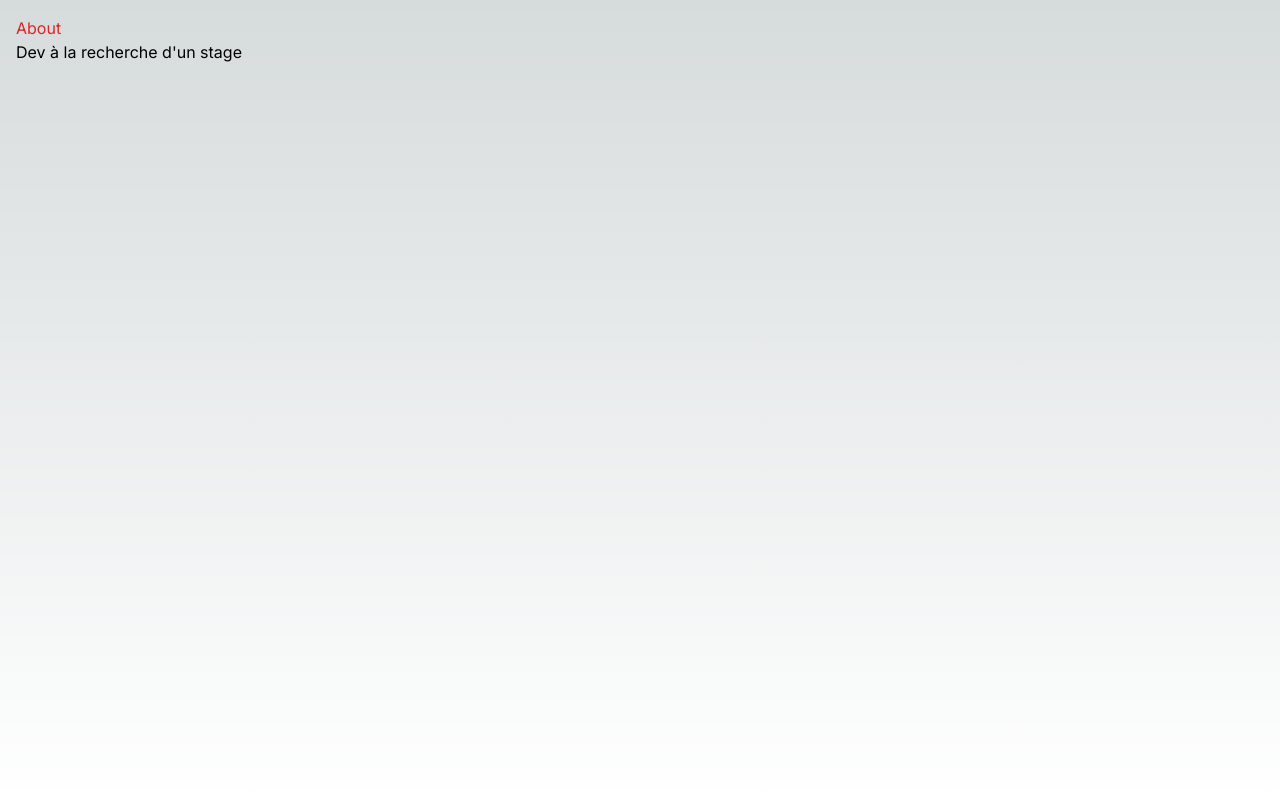
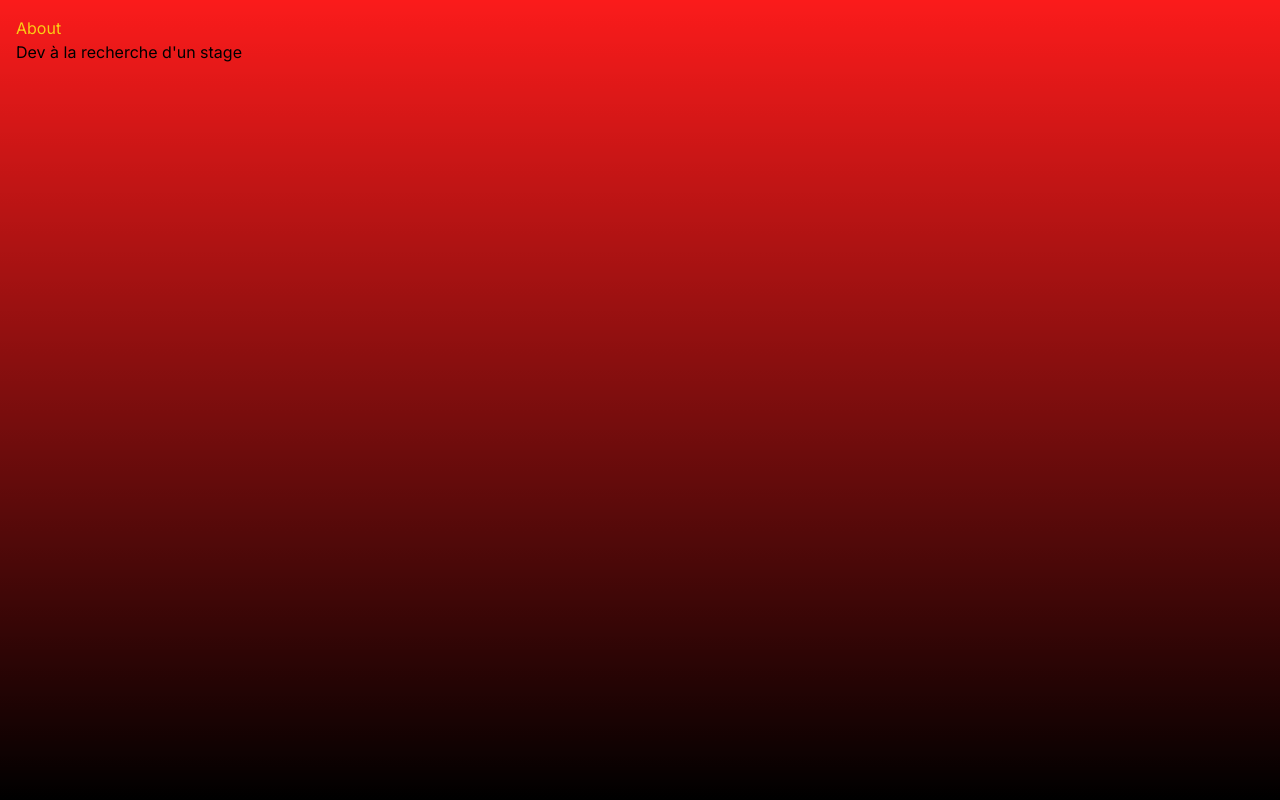
Before and after one commit to MelanieLANGKUSTH6/Pokedex-NextJS, a Next.js app: page /about in a window 1280 px wide. Built offline with nearby package versions, Linux system fonts and the light colour scheme.

Commit message:
page pokemon

```diff
--- a/src/app/about/page.tsx
+++ b/src/app/about/page.tsx
@@ -1,7 +1,7 @@
 export default function About() {
   return (
     <main className="min-h-screen p-4">
-      <h2 className="text-red-600 hover:text-yellow-400">
+      <h2 className="text-yellow-400">
         About
       </h2>
       <p className="">
--- a/src/app/globals.css
+++ b/src/app/globals.css
@@ -4,8 +4,8 @@
 
 :root {
   --foreground-rgb: 0, 0, 0;
-  --background-start-rgb: 214, 219, 220;
-  --background-end-rgb: 255, 255, 255;
+  --background-start-rgb: 251, 27, 27;
+  --background-end-rgb: 0, 0, 0;
 }
 
 @media (prefers-color-scheme: dark) {
--- a/src/app/page.tsx
+++ b/src/app/page.tsx
@@ -19,7 +19,7 @@ export default async function Home() {
       <div className="grid grid-cols-2 md:grid-cols-3 xl:grid-cols-5 gap-2 p-2">
         {
           first10pokemons.map((pokemon) => (
-            <Card pokemon={pokemon} />
+            <Card pokemon={pokemon} key={pokemon.pokedexId} />
           ))
         }
       </div>
--- /dev/null
+++ b/src/app/pokemon/[name]/page.tsx
@@ -0,0 +1,34 @@
+import { Pokemon } from '@/@types/pokemon';
+import Link from 'next/link';
+
+interface SinglePokemonProps {
+  params: {
+    name: string;
+  }
+}
+
+const getPokemonData = async (name: string) => {
+  const result = await fetch(`https://api-pokemon-fr.vercel.app/api/v1/pokemon/${name}`);
+  return result.json();
+};
+
+async function SinglePokemon({ params }: SinglePokemonProps) {
+  const pokemonToDisplay = await getPokemonData(params.name) as Pokemon;
+
+  return (
+    <main className="min-h-screen p-4">
+      <h2 className="text-pink-500 hover:text-cyan-500">
+        {pokemonToDisplay.name.fr}
+      </h2>
+
+      <Link href="/">← Accueil</Link>
+
+      <img
+        src={pokemonToDisplay.sprites.shiny || pokemonToDisplay.sprites.regular}
+        alt={pokemonToDisplay.name.fr}
+      />
+    </main>
+  );
+}
+
+export default SinglePokemon;
--- a/src/components/Card/Card.tsx
+++ b/src/components/Card/Card.tsx
@@ -1,4 +1,5 @@
 import { Pokemon } from '@/@types/pokemon';
+import Link from 'next/link';
 
 interface CardProps{
   pokemon: Pokemon;
@@ -6,7 +7,7 @@ interface CardProps{
 
 function Card({ pokemon }: CardProps) {
   return (
-    <div className="bg-cyan-900 rounded-lg shadow-lg p-4 flex flex-col w-full hover:bg-cyan-800">
+    <Link href={`/pokemon/${pokemon.name.fr}`} className="bg-cyan-900 rounded-lg shadow-lg p-4 flex flex-col w-full hover:bg-cyan-800">
       <img
         src={pokemon.sprites.shiny || pokemon.sprites.regular}
         alt={pokemon.name.fr}
@@ -27,7 +28,7 @@ function Card({ pokemon }: CardProps) {
           </span>
         ))}
       </p>
-    </div>
+    </Link>
   );
 }
 
```
